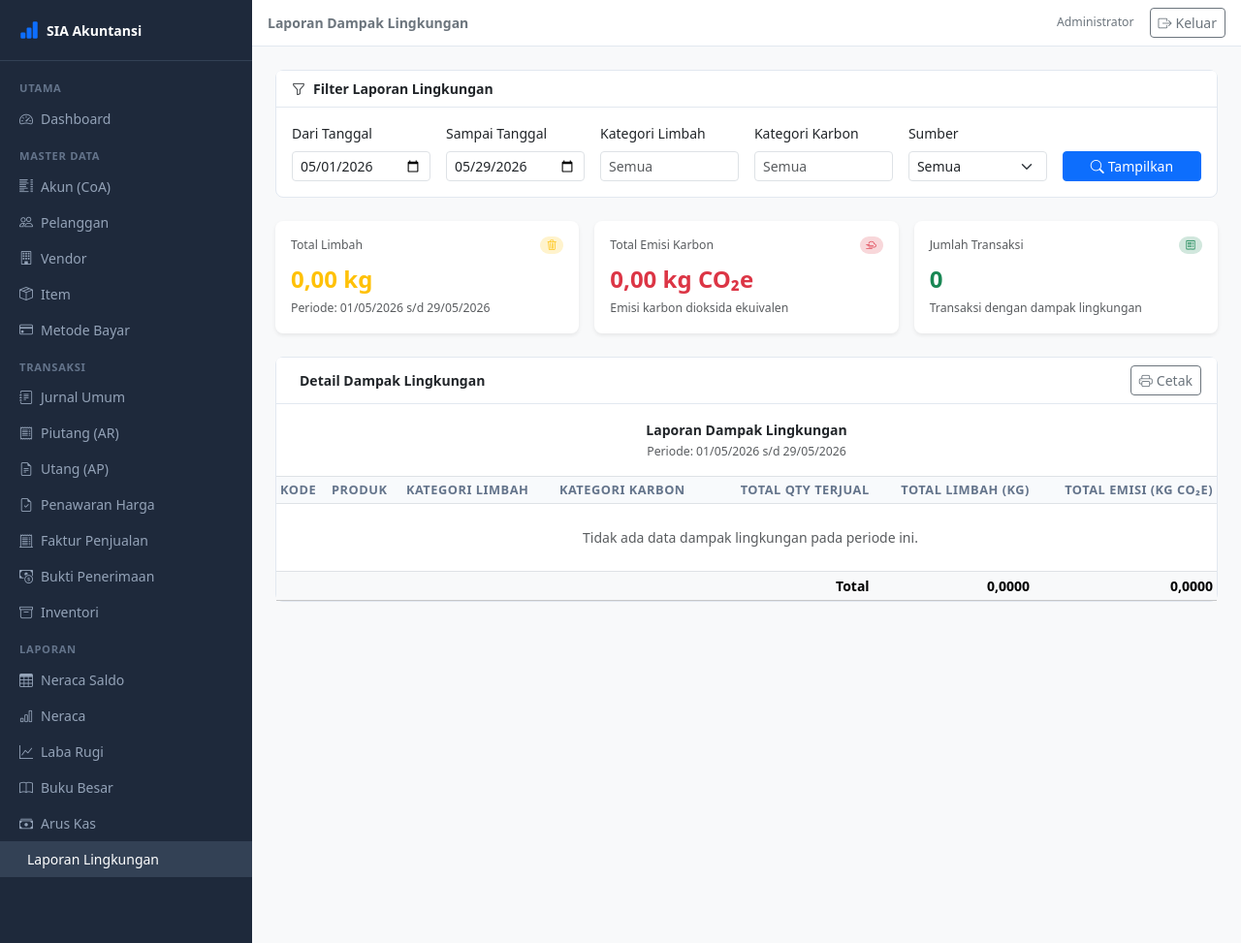
After one commit to administrasibisnisclaude-max/sia-akuntansi, a Laravel app: page /reports/environmental in a window 1280 px wide. The commit adds this page. Shown: the whole page at 97% size. Run offline with Laravel 12, Linux system fonts and the light colour scheme; a user stored in the database is signed in; data comes from the database, SQL or seed files in the repository; tables that the repository leaves empty hold one stand-in row (values such as "Sample post").

Commit message:
feat: tambah fitur environmental tagging dan laporan dampak lingkungan
https://claude.ai/code/session_0149zFsbfQdr31HsBo1eQoC5

```diff
--- a/app/Http/Controllers/DashboardController.php
+++ b/app/Http/Controllers/DashboardController.php
@@ -45,8 +45,12 @@ class DashboardController extends Controller
             ->limit(5)
             ->get();
 
+        $totalCarbonYtd = DB::table('environmental_impacts')->whereYear('date', now()->year)->sum('carbon_kg') ?? 0;
+        $totalWasteYtd  = DB::table('environmental_impacts')->whereYear('date', now()->year)->sum('waste_kg')  ?? 0;
+
         return view('dashboard.index', compact(
-            'totalAr', 'totalAp', 'cashBalance', 'netIncome', 'recentJournals'
+            'totalAr', 'totalAp', 'cashBalance', 'netIncome', 'recentJournals',
+            'totalCarbonYtd', 'totalWasteYtd'
         ));
     }
 }
--- a/resources/views/layouts/app.blade.php
+++ b/resources/views/layouts/app.blade.php
@@ -109,6 +109,9 @@
         <a href="{{ route('reports.cash-flow') }}" class="nav-link @active('reports.cash-flow')">
             <i class="bi bi-cash-stack me-2"></i>Arus Kas
         </a>
+        <a href="{{ route('reports.environmental') }}" class="nav-link @active('reports.environmental')">
+            <i class="bi bi-leaf me-2"></i>Laporan Lingkungan
+        </a>
     </nav>
 </div>
 
--- /dev/null
+++ b/resources/views/reports/environmental.blade.php
@@ -0,0 +1,164 @@
+@extends('layouts.app')
+@section('title', 'Laporan Dampak Lingkungan')
+@section('content')
+<div class="card mb-4 no-print">
+    <div class="card-header">
+        <i class="bi bi-funnel me-2"></i>Filter Laporan Lingkungan
+    </div>
+    <div class="card-body">
+        <form method="GET" class="row g-3">
+            <div class="col-md-2">
+                <label class="form-label">Dari Tanggal</label>
+                <input type="date" name="date_from" class="form-control form-control-sm" value="{{ $from }}">
+            </div>
+            <div class="col-md-2">
+                <label class="form-label">Sampai Tanggal</label>
+                <input type="date" name="date_to" class="form-control form-control-sm" value="{{ $to }}">
+            </div>
+            <div class="col-md-2">
+                <label class="form-label">Kategori Limbah</label>
+                <input type="text" name="waste_category" class="form-control form-control-sm"
+                       value="{{ request('waste_category') }}" placeholder="Semua">
+            </div>
+            <div class="col-md-2">
+                <label class="form-label">Kategori Karbon</label>
+                <input type="text" name="carbon_category" class="form-control form-control-sm"
+                       value="{{ request('carbon_category') }}" placeholder="Semua">
+            </div>
+            <div class="col-md-2">
+                <label class="form-label">Sumber</label>
+                <select name="source_type" class="form-select form-select-sm">
+                    <option value="">Semua</option>
+                    <option value="sales_invoice_line" @selected(request('source_type') == 'sales_invoice_line')>Faktur Penjualan</option>
+                    <option value="ar_invoice_line" @selected(request('source_type') == 'ar_invoice_line')>Faktur AR</option>
+                </select>
+            </div>
+            <div class="col-md-2 d-flex align-items-end">
+                <button type="submit" class="btn btn-primary btn-sm w-100">
+                    <i class="bi bi-search me-1"></i>Tampilkan
+                </button>
+            </div>
+        </form>
+    </div>
+</div>
+
+<div class="row g-3 mb-4">
+    <div class="col-md-4">
+        <div class="card border-0 shadow-sm h-100">
+            <div class="card-body">
+                <div class="d-flex align-items-center justify-content-between mb-2">
+                    <span class="text-muted small">Total Limbah</span>
+                    <span class="badge bg-warning-subtle text-warning rounded-pill"><i class="bi bi-trash3"></i></span>
+                </div>
+                <div class="fs-4 fw-bold text-warning">{{ number_format($totalWaste, 2, ',', '.') }} kg</div>
+                <small class="text-muted">Periode: {{ date('d/m/Y', strtotime($from)) }} s/d {{ date('d/m/Y', strtotime($to)) }}</small>
+            </div>
+        </div>
+    </div>
+    <div class="col-md-4">
+        <div class="card border-0 shadow-sm h-100">
+            <div class="card-body">
+                <div class="d-flex align-items-center justify-content-between mb-2">
+                    <span class="text-muted small">Total Emisi Karbon</span>
+                    <span class="badge bg-danger-subtle text-danger rounded-pill"><i class="bi bi-cloud-haze2"></i></span>
+                </div>
+                <div class="fs-4 fw-bold text-danger">{{ number_format($totalCarbon, 2, ',', '.') }} kg CO₂e</div>
+                <small class="text-muted">Emisi karbon dioksida ekuivalen</small>
+            </div>
+        </div>
+    </div>
+    <div class="col-md-4">
+        <div class="card border-0 shadow-sm h-100">
+            <div class="card-body">
+                <div class="d-flex align-items-center justify-content-between mb-2">
+                    <span class="text-muted small">Jumlah Transaksi</span>
+                    <span class="badge bg-success-subtle text-success rounded-pill"><i class="bi bi-receipt"></i></span>
+                </div>
+                <div class="fs-4 fw-bold text-success">{{ number_format($totalTrx) }}</div>
+                <small class="text-muted">Transaksi dengan dampak lingkungan</small>
+            </div>
+        </div>
+    </div>
+</div>
+
+@if($topWaste->isNotEmpty())
+<div class="card mb-4">
+    <div class="card-header">
+        <i class="bi bi-bar-chart-fill me-2"></i>Top 5 Produk &mdash; Limbah Tertinggi
+    </div>
+    <div class="card-body">
+        @php $maxWaste = $topWaste->max('total_waste'); @endphp
+        @foreach($topWaste as $t)
+        <div class="mb-3">
+            <div class="d-flex justify-content-between mb-1">
+                <span class="small fw-semibold">{{ $t->item_name }}
+                    @if($t->item_code)<code class="ms-1">{{ $t->item_code }}</code>@endif
+                </span>
+                <span class="small text-muted">{{ number_format($t->total_waste, 2, ',', '.') }} kg</span>
+            </div>
+            <div class="progress" style="height: 12px;">
+                <div class="progress-bar bg-warning" role="progressbar"
+                     style="width: {{ $maxWaste > 0 ? ($t->total_waste / $maxWaste * 100) : 0 }}%"></div>
+            </div>
+        </div>
+        @endforeach
+    </div>
+</div>
+@endif
+
+<div class="card">
+    <div class="card-header d-flex justify-content-between align-items-center">
+        <span><i class="bi bi-leaf me-2 text-success"></i>Detail Dampak Lingkungan</span>
+        <div class="d-flex gap-2 no-print">
+            <button onclick="window.print()" class="btn btn-sm btn-outline-secondary">
+                <i class="bi bi-printer me-1"></i>Cetak
+            </button>
+        </div>
+    </div>
+    <div class="card-body p-0">
+        <div class="text-center py-3 border-bottom">
+            <strong>Laporan Dampak Lingkungan</strong><br>
+            <small class="text-muted">Periode: {{ date('d/m/Y', strtotime($from)) }} s/d {{ date('d/m/Y', strtotime($to)) }}</small>
+        </div>
+        <div class="table-responsive">
+            <table class="table table-sm mb-0">
+                <thead>
+                    <tr>
+                        <th>Kode</th>
+                        <th>Produk</th>
+                        <th>Kategori Limbah</th>
+                        <th>Kategori Karbon</th>
+                        <th class="text-end">Total Qty Terjual</th>
+                        <th class="text-end">Total Limbah (kg)</th>
+                        <th class="text-end">Total Emisi (kg CO₂e)</th>
+                    </tr>
+                </thead>
+                <tbody>
+                @forelse($rows as $row)
+                    <tr>
+                        <td><code>{{ $row->item_code }}</code></td>
+                        <td>{{ $row->item_name }}</td>
+                        <td>{{ $row->waste_category ?? '-' }}</td>
+                        <td>{{ $row->carbon_category ?? '-' }}</td>
+                        <td class="text-end">{{ number_format($row->total_qty, 2, ',', '.') }}</td>
+                        <td class="text-end">{{ number_format($row->total_waste, 4, ',', '.') }}</td>
+                        <td class="text-end">{{ number_format($row->total_carbon, 4, ',', '.') }}</td>
+                    </tr>
+                @empty
+                    <tr><td colspan="7" class="text-center text-muted py-4">
+                        <i class="bi bi-leaf me-2 text-success"></i>Tidak ada data dampak lingkungan pada periode ini.
+                    </td></tr>
+                @endforelse
+                </tbody>
+                <tfoot class="fw-bold table-light">
+                    <tr>
+                        <td colspan="5" class="text-end">Total</td>
+                        <td class="text-end">{{ number_format($totalWaste, 4, ',', '.') }}</td>
+                        <td class="text-end">{{ number_format($totalCarbon, 4, ',', '.') }}</td>
+                    </tr>
+                </tfoot>
+            </table>
+        </div>
+    </div>
+</div>
+@endsection
--- a/routes/web.php
+++ b/routes/web.php
@@ -79,6 +79,7 @@ Route::middleware(['auth', 'verified'])->group(function () {
         Route::get('income-statement', [ReportController::class, 'incomeStatement'])->name('income-statement');
         Route::get('general-ledger',   [ReportController::class, 'generalLedger'])->name('general-ledger');
         Route::get('cash-flow',        [ReportController::class, 'cashFlow'])->name('cash-flow');
+        Route::get('environmental',    [ReportController::class, 'environmental'])->name('environmental');
     });
 });
 
```
Also changed, not shown: resources/views/dashboard/index.blade.php (+27 -0 lines).
